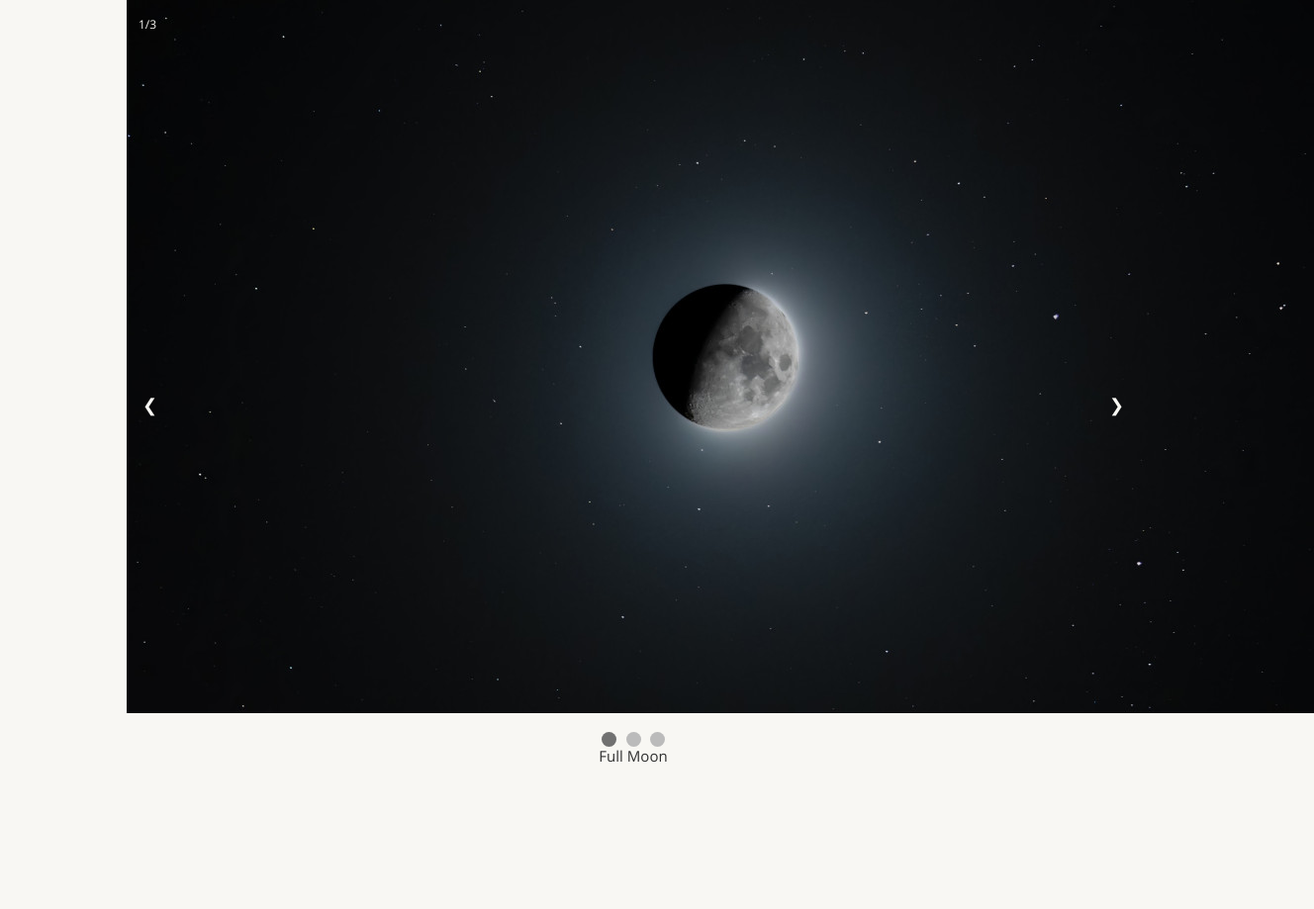
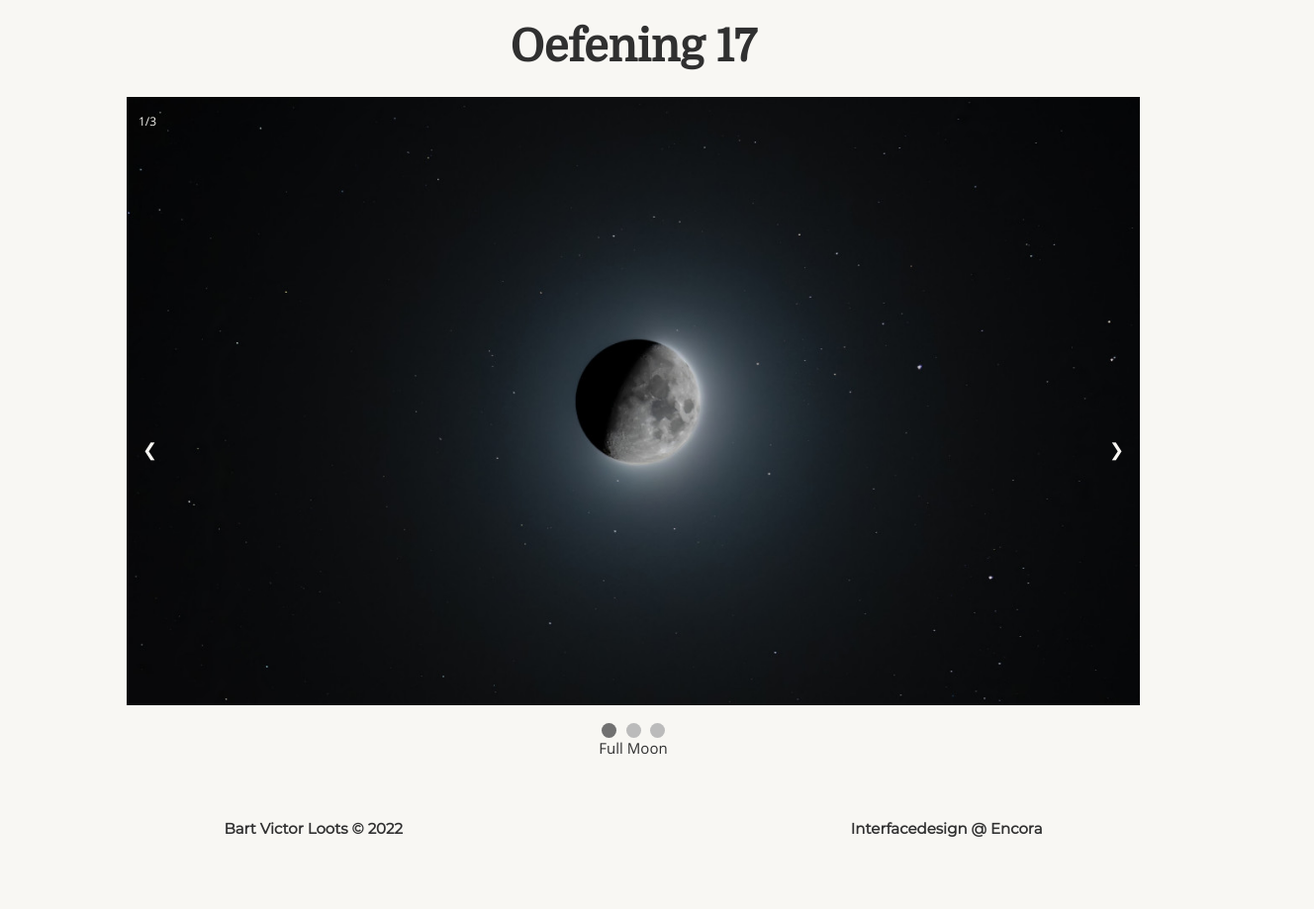
Before and after one commit to VCLdesigns/interfacedesign-oefening_17, a plain HTML site: page index.html in a window 1280 px wide. Shown: the whole page at 99% size, 1328 px wide, since content can reach past the window. Before the commit the page ends 800 px from the top, so only its background shows below. Drawn offline with Linux system fonts and the light colour scheme.

Commit message:
finished

```diff
--- a/css/style.css
+++ b/css/style.css
@@ -77,6 +77,11 @@ body {
 .my_slides {
   display: none;
 }
+.slidepicture{
+  width: 100%;
+  height: auto;
+
+}
 
 .prev,
 .next {
@@ -152,3 +157,14 @@ body {
     opacity: 1
   }
 }
+h1 {
+  text-align: center;
+  font-family: var(--font_titel);
+  padding: 2rem 0;
+}
+footer{
+  display: flex;
+  justify-content: space-around;
+  font-family: var(--font_subtitel);
+  padding: 2rem 0 4rem 0;
+}
--- a/index.html
+++ b/index.html
@@ -26,22 +26,25 @@
 </head>
 
 <body>
+    <header>
+        <h1>Oefening 17</h1>
+    </header>
 
-
+    <main>
         <div class="slideshow_container">
             <div class="my_slides fade">
                 <div class="numbertext">1/3</div>
-            <img src="img/moon1.jpg" alt="" width="1200" height="721">
+                <img class="slidepicture" src="img/moon1.jpg" alt="" width="1200" height="721">
                 <div class="text">Full Moon</div>
             </div>
             <div class="my_slides fade">
                 <div class="numbertext">2/3</div>
-            <img src="img/moon2.jpg" alt="" width="1200" height="801">
+                <img class="slidepicture" src="img/moon2.jpg" alt="" width="1200" height="801">
                 <div class="text">Fading moon over mountain</div>
             </div>
             <div class="my_slides fade">
                 <div class="numbertext">3/3</div>
-            <img src="img/moon3.jpg" alt="" width="1200" height="801">
+                <img class="slidepicture" src="img/moon3.jpg" alt="" width="1200" height="801">
                 <div class="text">Full Moon over mountain</div>
             </div>
             <a class="prev" onclick="plusSlides(-1)">&#10094;</a>
@@ -53,7 +56,10 @@
             </div>
             <br>
         </div>
-
+    </main>
+    <footer>
+        <h6>Bart Victor Loots &copy 2022</h6> <h6>Interfacedesign @ Encora</h6>
+    </footer>
     <script src="js/index.js"></script>
 </body>
 
```
Lines whose indentation alone changed are shown as unchanged.
